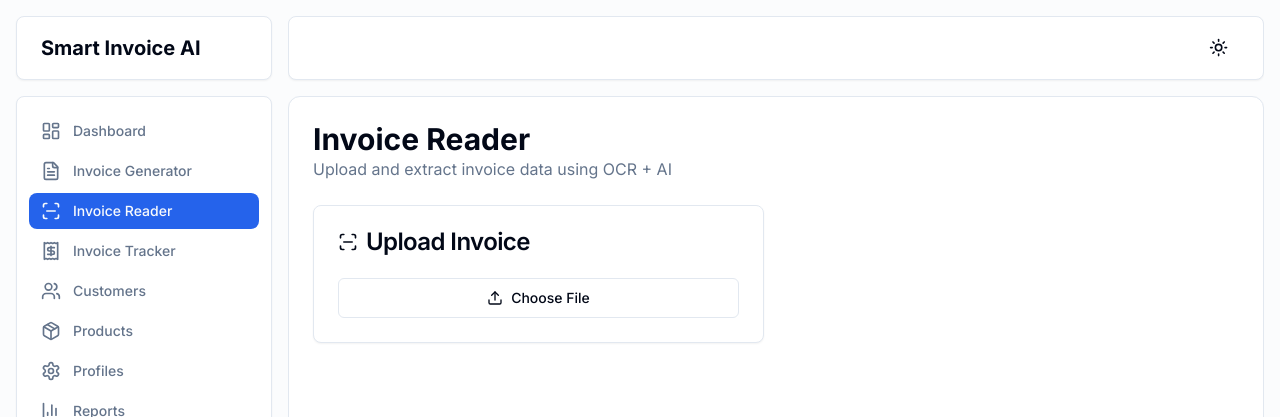
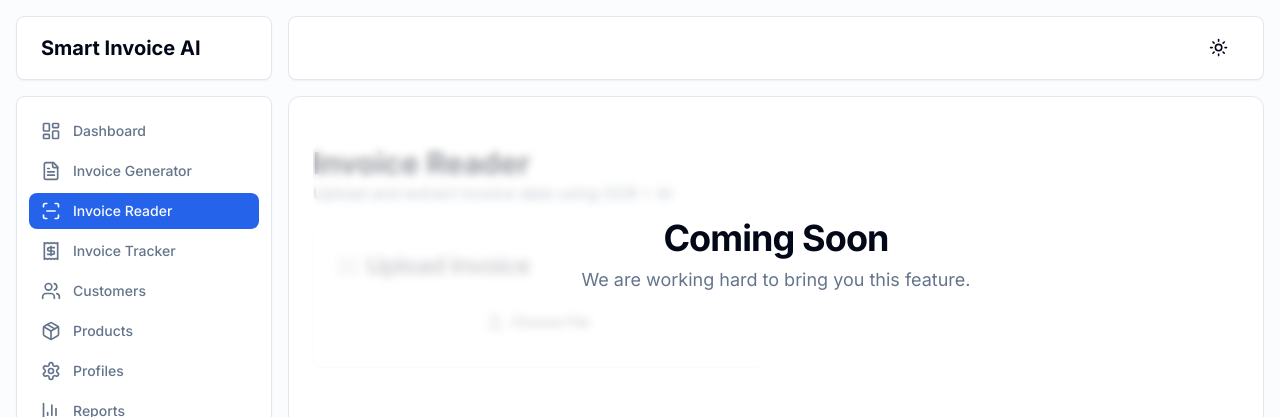
Before and after one commit to sandeshlawhale/SmartInvoiceAI, a Next.js app: page /invoice/reader in a window 1280 px wide. Shown: the top 417 px of the page. Built offline with nearby package versions, Linux system fonts and the light colour scheme; no server answers.

Commit message:
UI changes | added the blurred overlay on top of the invoice reader

```diff
--- a/app/invoice/reader/page.tsx
+++ b/app/invoice/reader/page.tsx
@@ -119,13 +119,23 @@ export default function InvoiceReaderPage() {
 
   return (
     <DashboardLayout>
-      <div className="space-y-6">
+      <div className="space-y-6 relative">
+        {/* Coming Soon Overlay */}
+        <div className="absolute inset-0 z-50 flex items-center justify-center bg-background/60 backdrop-blur-sm rounded-lg">
+          <div className="text-center space-y-2">
+            <h2 className="text-4xl font-bold tracking-tight">Coming Soon</h2>
+            <p className="text-muted-foreground text-lg">
+              We are working hard to bring you this feature.
+            </p>
+          </div>
+        </div>
+
         <div>
           <h1 className="text-3xl font-bold">Invoice Reader</h1>
           <p className="text-muted-foreground">Upload and extract invoice data using OCR + AI</p>
         </div>
 
-        <div className="grid grid-cols-1 lg:grid-cols-2 gap-6">
+        <div className="grid grid-cols-1 lg:grid-cols-2 gap-6 opacity-50 pointer-events-none select-none">
           <Card>
             <CardHeader>
               <CardTitle className="flex items-center gap-2">
```
